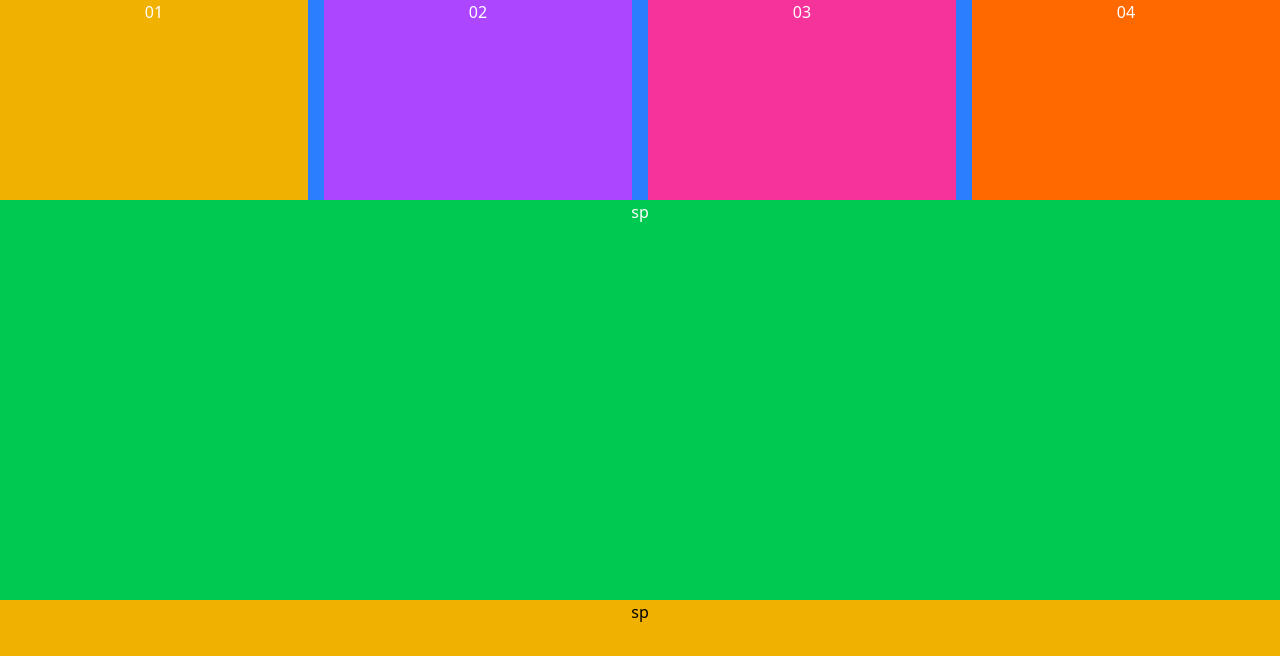
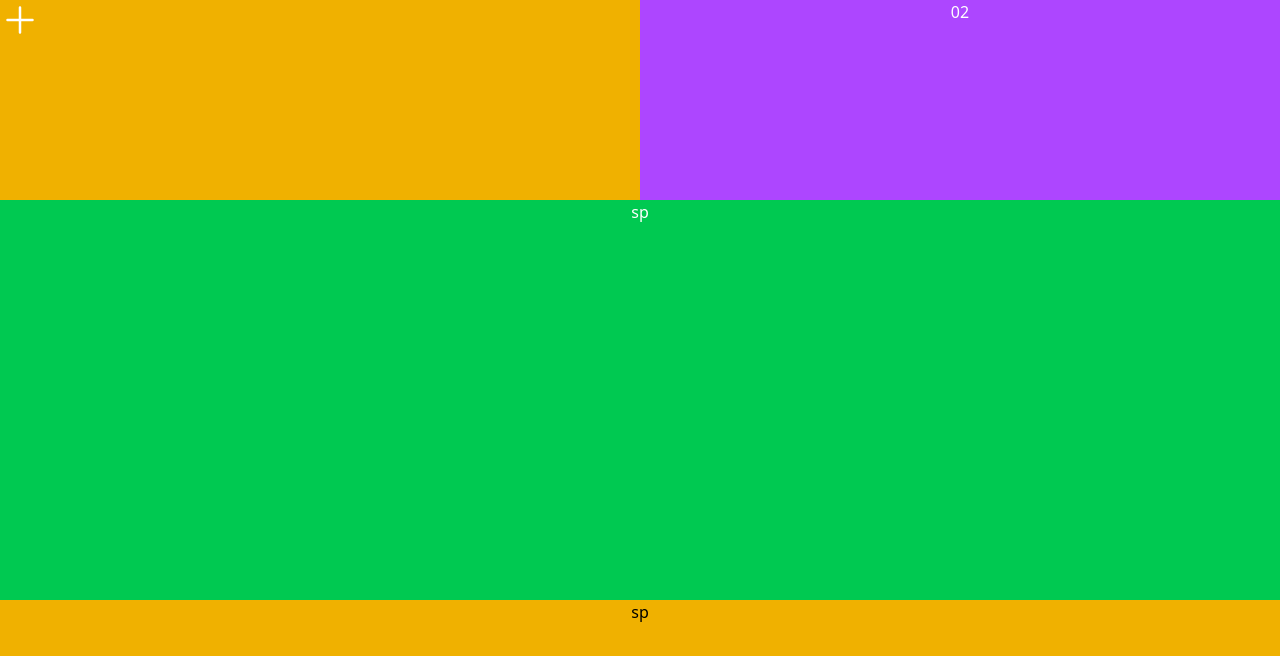
Before and after one commit to HamzaAmir97/Travel_Agency, a React (Vite) app: page / in a window 1280 px wide. Shown: the top 656 px of the page. Built offline with nearby package versions, Linux system fonts and the light colour scheme.

Commit message:
add  grid cols

```diff
--- a/package.json
+++ b/package.json
@@ -10,6 +10,7 @@
     "preview": "vite preview"
   },
   "dependencies": {
+    "@heroicons/react": "^2.2.0",
     "@tailwindcss/vite": "^4.1.6",
     "daisyui": "^5.0.35",
     "react": "^19.1.0",
--- a/src/App.tsx
+++ b/src/App.tsx
@@ -1,4 +1,5 @@
   import { useState } from 'react'
+  import { PlusIcon } from '@heroicons/react/24/outline'
   import './App.css'
 
   function App() {
@@ -18,12 +19,15 @@
           <div className="flex justify-center  h-screen w-screen m-auto bg-red-500">
             <div className="flex flex-col gap-0">
 
-              <div className="w-screen grid sm:grid-cols-2 md:grid-cols-4 gap-4  h-1/4 bg-blue-500 text-white text-center">
+              <div className="w-screen grid gap-0 lg:grid-cols-2 sm:grid-cols-1    h-1/4 bg-blue-500 text-white text-center">
 
-              <div className="bg-yellow-500">01</div>
+              <div className="bg-yellow-500">
+
+                <PlusIcon className="w-10 h-10" />
+              </div>
               <div className="bg-purple-500">02</div>
-              <div className="bg-pink-500">03</div>
-              <div className="bg-orange-500">04</div>
+
+
 
 
               </div>
```
Also changed, not shown: 1 other file (tests, documents, lock files or other folders).
